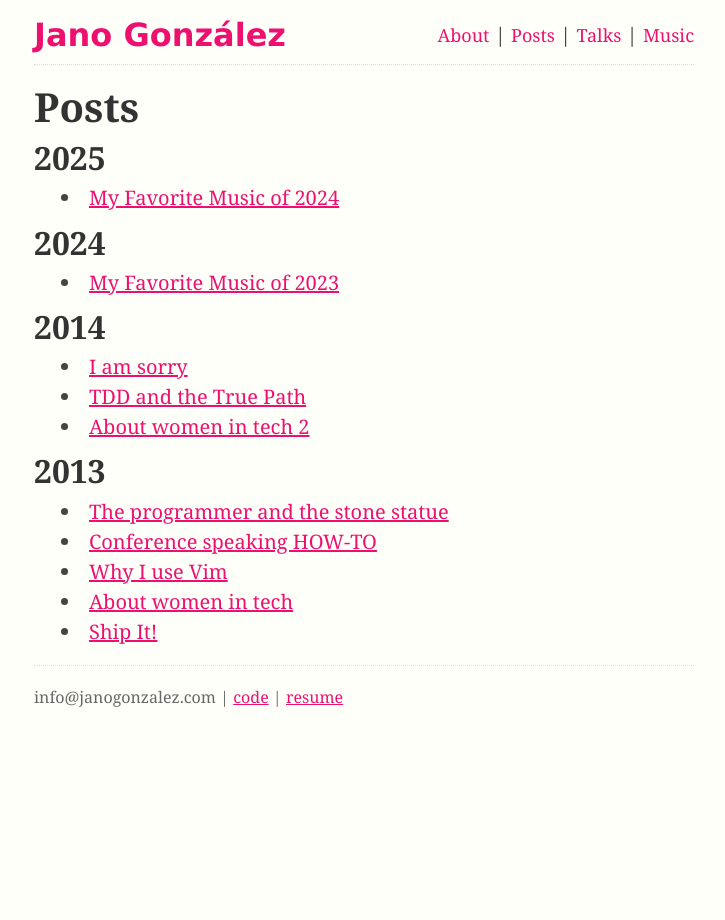
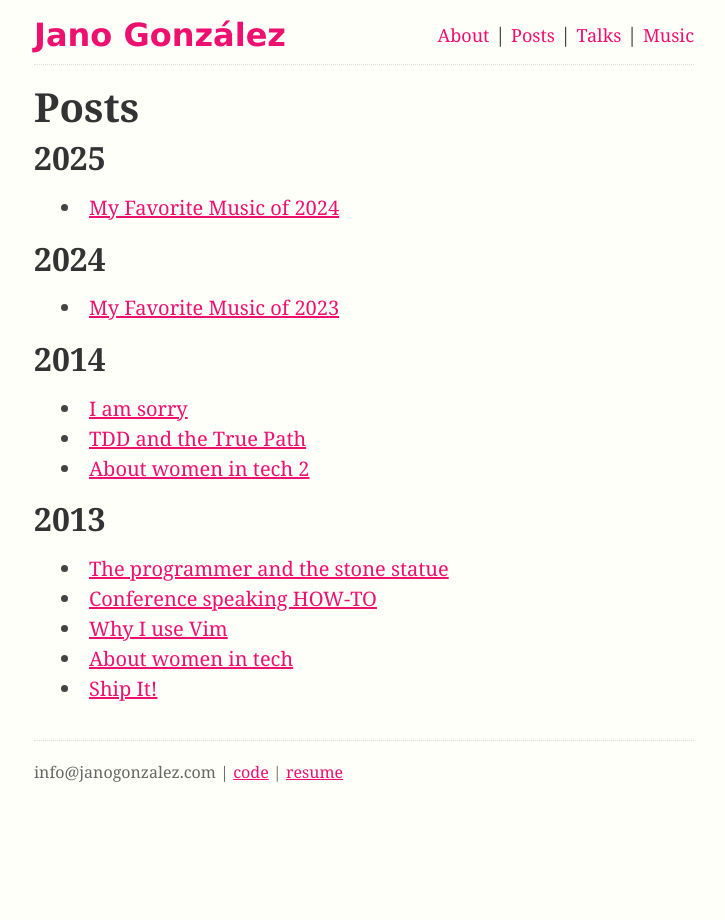
Before and after one commit to janogonzalez/janogonzalez.github.io, a Jekyll site: the page built from posts.md, in a window 1280 px wide. Shown: the whole page, without its empty margins (276-1001 px from the left). Built offline with Jekyll 4.4.1, drawn with Linux system fonts in a browser that asks for light colours.

Commit message:
More CSS changes

```diff
--- a/css/main.css
+++ b/css/main.css
@@ -23,7 +23,11 @@
   font-size: 100%;
 }
 
-p { margin: 1em 0; }
+p {
+  margin: 1.1rem 0;
+  line-height: 1.82rem;
+}
+
 
 a:link { color: #ee106f; }
 a:visited { color: #ee106f; }
@@ -39,6 +43,7 @@
 
 ul {
   list-style-position: inside;
+  margin: 1.1rem 0;
 }
 
 ul, ol {
@@ -105,7 +110,7 @@
 
 h1 {
   font-size: 2.5rem;
-  margin-bottom: 0.5rem;
+  margin-bottom: 0.7rem;
   line-height: 1.1;
 }
 
```
